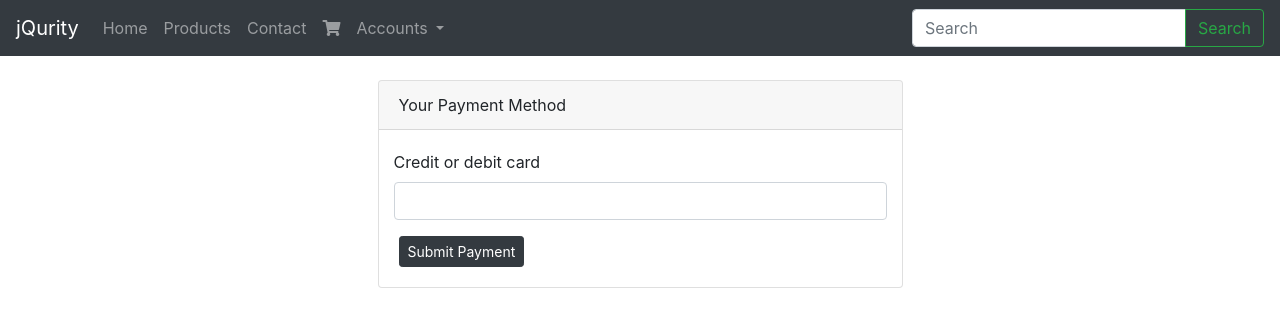
After one commit to jakiiii/django-ecommerce, a Django app: page /billing/payment-method/ in a window 1280 px wide. The commit adds this page. Shown: the top 327 px of the page. Run offline with Django 3.2, Linux system fonts and the light colour scheme; some libraries are stand-ins or nearby versions.

Commit message:
payment method view with template

```diff
--- /dev/null
+++ b/billing/templates/billing/payment-method.html
@@ -0,0 +1,26 @@
+{% extends 'base.html' %}
+{% load static %}
+{% block title %}Payment Method || {{ block.super }}{% endblock title %}
+
+{% block content %}
+    <div class="col-6 col-md-6 mx-auto py-4">
+        <div class="card">
+            <div class="card-header">Your Payment Method</div>
+            <div class="card-body">
+                <form action="/charge" method="post" id="payment-form" data-token="{{ publish_key }}">
+                    <div class="form-row form-group">
+                        <label for="card-element">Credit or debit card</label>
+                        <div id="card-element" class="form-control">
+                            <!-- A Stripe Element will be inserted here. -->
+                        </div>
+                        <!-- Used to display form errors. -->
+                        <div id="card-errors" role="alert"></div>
+                    </div>
+
+                    <button class="btn btn-sm btn-dark">Submit Payment</button>
+                </form>
+            </div>
+        </div>
+    </div>
+
+{% endblock %}
--- a/billing/urls.py
+++ b/billing/urls.py
@@ -1,5 +1,7 @@
 from django.urls import path
+from billing.views import payment_method_view
+
 
 urlpatterns = [
-
+    path('billing/payment-method/', payment_method_view, name="payment-method")
 ]
--- a/billing/views.py
+++ b/billing/views.py
@@ -1,3 +1,16 @@
+import stripe
 from django.shortcuts import render
 
+STRIPE_PUB_KEY = "pk_test_PzZbTHlXOfKISCnJOn0edmlI"
+stripe.api_key = "sk_test_75kkoW8Uu4p38LCZGzyKZ0bB"
+
+
 # Create your views here.
+def payment_method_view(request):
+    template_name = "billing/payment-method.html"
+    context = {
+        "publish_key": STRIPE_PUB_KEY
+    }
+    if request.method == "POST":
+        print(request.method)
+    return render(request, template_name, context)
--- /dev/null
+++ b/static/css/stripe.css
@@ -0,0 +1,26 @@
+/**
+ * The CSS shown here will not be introduced in the Quickstart guide, but shows
+ * how you can use CSS to style your Element's container.
+ */
+.StripeElement {
+  background-color: white;
+  height: 40px;
+  padding: 10px 12px;
+  border-radius: 4px;
+  border: 1px solid transparent;
+  box-shadow: 0 1px 3px 0 #e6ebf1;
+  -webkit-transition: box-shadow 150ms ease;
+  transition: box-shadow 150ms ease;
+}
+
+.StripeElement--focus {
+  box-shadow: 0 1px 3px 0 #cfd7df;
+}
+
+.StripeElement--invalid {
+  border-color: #fa755a;
+}
+
+.StripeElement--webkit-autofill {
+  background-color: #fefde5 !important;
+}
--- /dev/null
+++ b/static/js/stripe.js
@@ -0,0 +1,62 @@
+// Create a Stripe client.
+var stripe = Stripe('pk_test_PzZbTHlXOfKISCnJOn0edmlI');
+
+// Create an instance of Elements.
+var elements = stripe.elements();
+
+// Custom styling can be passed to options when creating an Element.
+// (Note that this demo uses a wider set of styles than the guide below.)
+var style = {
+  base: {
+    color: '#32325d',
+    lineHeight: '18px',
+    fontFamily: '"Helvetica Neue", Helvetica, sans-serif',
+    fontSmoothing: 'antialiased',
+    fontSize: '16px',
+    '::placeholder': {
+      color: '#aab7c4'
+    }
+  },
+  invalid: {
+    color: '#fa755a',
+    iconColor: '#fa755a'
+  }
+};
+
+// Create an instance of the card Element.
+var card = elements.create('card', {style: style});
+
+// Add an instance of the card Element into the `card-element` <div>.
+card.mount('#card-element');
+
+// Handle real-time validation errors from the card Element.
+card.addEventListener('change', function(event) {
+  var displayError = document.getElementById('card-errors');
+  if (event.error) {
+    displayError.textContent = event.error.message;
+  } else {
+    displayError.textContent = '';
+  }
+});
+
+// Handle form submission.
+var form = document.getElementById('payment-form');
+form.addEventListener('submit', function(event) {
+  event.preventDefault();
+
+  stripe.createToken(card).then(function(result) {
+    if (result.error) {
+      // Inform the user if there was an error.
+      var errorElement = document.getElementById('card-errors');
+      errorElement.textContent = result.error.message;
+    } else {
+      // Send the token to your server.
+      stripeTokenHandler(result.token);
+    }
+  });
+});
+
+
+function stripeTokenHandler(token) {
+    console.log(token)
+}
--- a/templates/base/css.html
+++ b/templates/base/css.html
@@ -11,3 +11,6 @@
 
 <!-- jQuery Confirm -->
 <link rel="stylesheet" href="{% static 'css/jquery-confirm.min.css' %}" >
+
+<!-- Stripe -->
+<link rel="stylesheet" href="{% static 'css/stripe.css' %}" >
--- a/templates/base/js.html
+++ b/templates/base/js.html
@@ -13,3 +13,7 @@
 
 <!-- Django csrf ajax protection -->
 <script src="{% static 'js/csrf.ajax.js' %}" ></script>
+
+<!-- Django csrf ajax protection -->
+<script src="https://js.stripe.com/v3/"></script>
+<script src="{% static 'js/stripe.js' %}" ></script>
```
Also changed, not shown: 2 other files.
